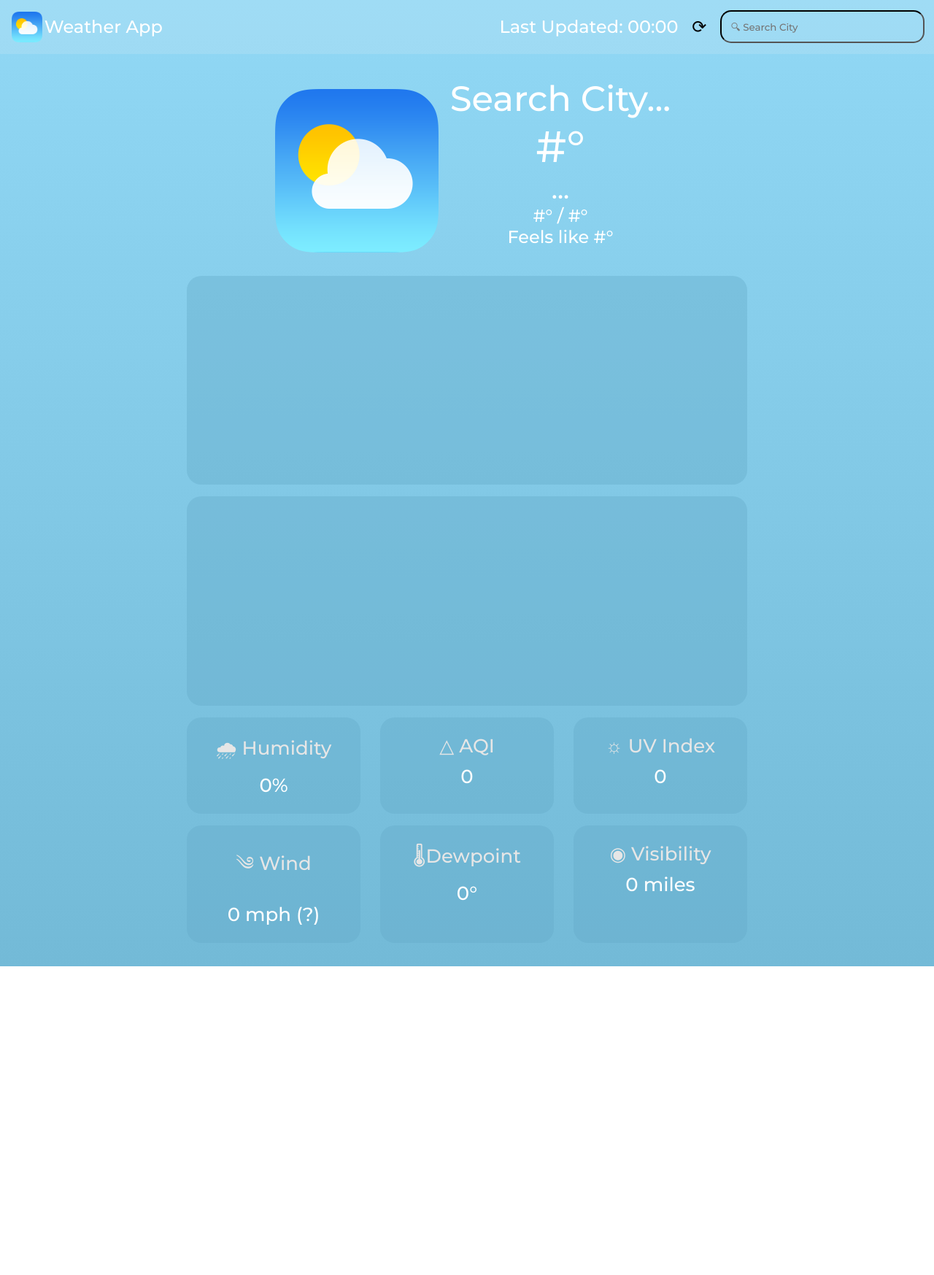
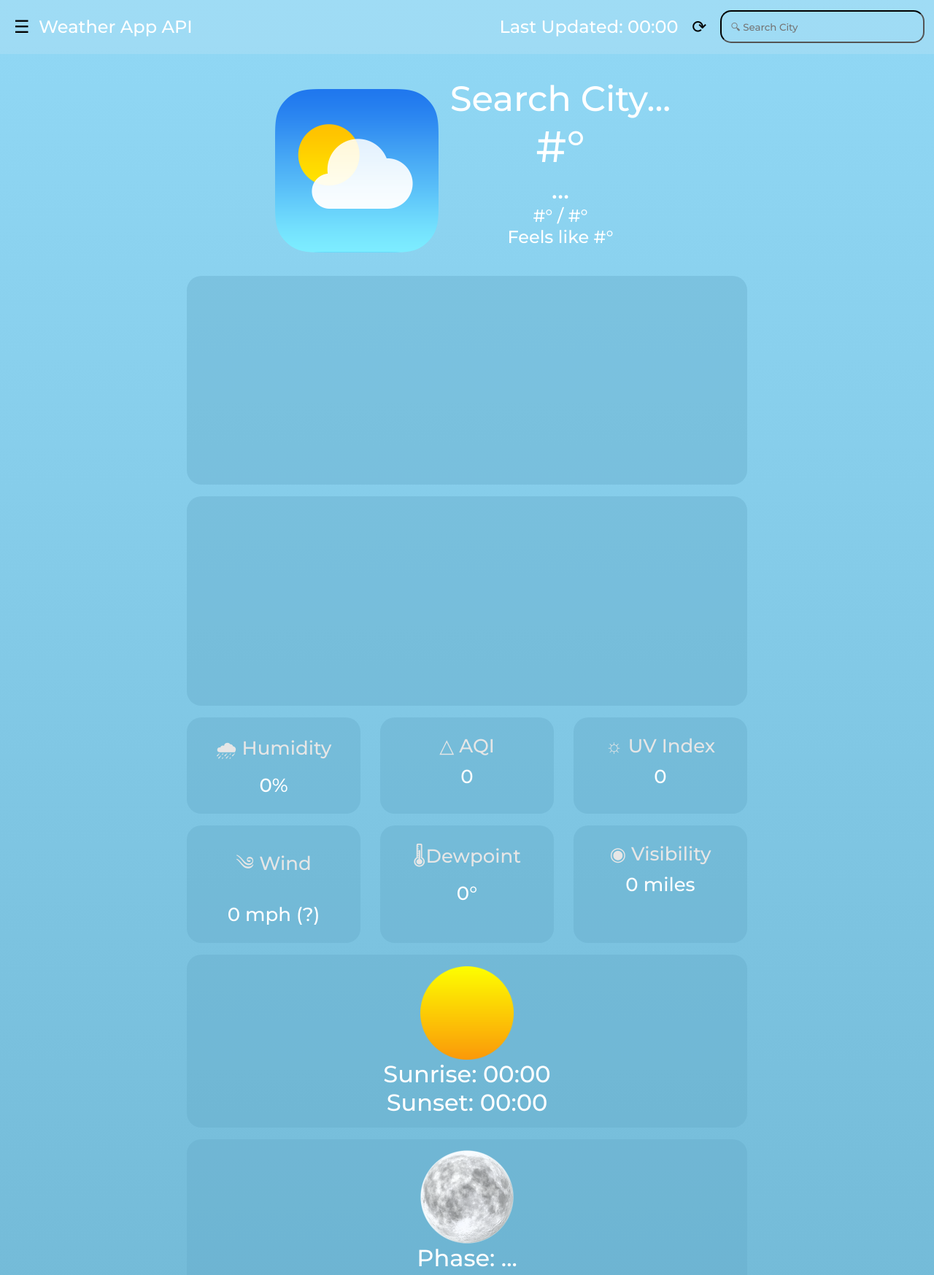
Before and after one commit to ChefRedr/weatherapp, a React (Vite) app: page / in a window 1280 px wide. Shown: the top 1747 px of the page at 73% size. Before the commit the page ends 1324 px from the top, so only its background shows below. Built offline with nearby package versions, Linux system fonts and the light colour scheme.

Commit message:
added astro components

```diff
--- a/src/App.jsx
+++ b/src/App.jsx
@@ -1,11 +1,15 @@
 import "./index.css"
 import Nav from "./Nav.jsx";
+import Menu from "./Menu.jsx";
 import { useEffect, useState } from "react";
 import Recap from './Recap.jsx';
 import appIcon from "./assets/appicon.png";
-import DailyWeather from "./DailyWeather.jsx"
-import WeeklyWeather from "./WeeklyWeather.jsx"
-import BarStat from "./BarStat.jsx"
+import DailyWeather from "./DailyWeather.jsx";
+import WeeklyWeather from "./WeeklyWeather.jsx";
+import BarStat from "./BarStat.jsx";
+import Astro from "./Astro.jsx";
+import sunImage from "./assets/sun.png"
+import moonImage from "./assets/moon.png"
 
 // Make sure to shout out the API
 
@@ -48,6 +52,12 @@ export default function App() {
   const [visibility, setVisibility] = useState(0);
   const [dewPoint, setDewPoint] = useState(0);
 
+  // Astro.jsx
+  const [sunriseTime, setSunriseTime] = useState("00:00");
+  const [sunsetTime, setSunsetTime] = useState("00:00");
+  const [moonPhase, setMoonPhase] = useState("...");
+  const [moonIllumination, setMoonIllumination] = useState("...");
+
   const API_KEY = "e63fee57e5524ff38e615336240808";
 
   async function weatherData(currCity) {
@@ -82,6 +92,11 @@ export default function App() {
       setWindDirection(weatherJson["current"]["wind_degree"]);
       setVisibility(weatherJson["forecast"]["forecastday"][0]["day"]["avgvis_miles"]);
       setDewPoint(weatherJson["current"]["dewpoint_f"])
+
+      setSunriseTime(weatherJson["forecast"]["forecastday"][0]["astro"]["sunrise"]);
+      setSunsetTime(weatherJson["forecast"]["forecastday"][0]["astro"]["sunset"]);
+      setMoonPhase(weatherJson["forecast"]["forecastday"][0]["astro"]["moon_phase"]);
+      setMoonIllumination(weatherJson["forecast"]["forecastday"][0]["astro"]["moon_illumination"]);
     }
   }
 
@@ -111,22 +126,25 @@ export default function App() {
 
   return (
     <div>
+      <Menu />
       <Nav time={updatedTime} handleClick={updateCity} reload={reload}/>
-      <div id="content">
+      <main id="content">
         <Recap recapImg={weatherImg} location={displayCity} currentDegrees={currentTemp} weatherCondition={condition} high={dailyHigh} low={dailyLow} feelsTemp={feelsLikeTemp}/>
         <DailyWeather dailyWeather={hourlyTempArray}/>
         <WeeklyWeather weeklyWeather={weeklyTempArray}/>
-        <div className="barStats">
+        <section className="barStats">
           <BarStat type="🌧 Humidity" value={humidity+"%"}/>
           <BarStat type="△ AQI" value={aqi}/>
           <BarStat type="☼ UV Index" value={uvIndex}/>
-        </div>
-        <div className="barStats">
+        </section>
+        <section className="barStats">
           <BarStat type="༄ Wind" value={windSpeed} windDirection={windDirection}/>
           <BarStat type="🌡Dewpoint" value={dewPoint + "°"}/>
           <BarStat type="◉ Visibility" value={visibility + " miles"}/>
-        </div>
-      </div>
+        </section >
+        <Astro img={sunImage} info1={"Sunrise: " + sunriseTime} info2={"Sunset: " + sunsetTime}/>
+        <Astro img={moonImage} info1={"Phase: " + moonPhase} info2={"Light: " + moonIllumination + "%"}/>
+      </main>
     </div>
   );
 
--- /dev/null
+++ b/src/Astro.jsx
@@ -0,0 +1,11 @@
+export default function Astro({ img, info1, info2 }) {
+    return(
+        <section className="astroInfo">
+            <img src={img} alt="astro body" />
+            <div>
+                <p>{info1}</p>
+                <p>{info2}</p>
+            </div>
+        </section>
+    );
+}
--- a/src/DailyWeather.jsx
+++ b/src/DailyWeather.jsx
@@ -2,12 +2,12 @@ import "./index.css"
 
 function DailyMetric({ time, weatherImg, temp, rainChance }) {
     return(
-        <div id="dailyWeatherMetric">
+        <section id="dailyWeatherMetric">
             <p>{time}</p>
             <img src={weatherImg} alt="weather condition image" />
             <p>{temp}°</p>
             <p id="rain2">☂{rainChance}%</p>
-        </div>
+        </section>
     );
 }
 
--- /dev/null
+++ b/src/Menu.jsx
@@ -0,0 +1,11 @@
+export default function Menu() {
+    return(
+        <div id="menu">
+            <p>Celcius / Farenheit</p>
+            <p>Saved Locations</p>
+            <p>Evanston</p>
+            <p>Moscow</p>
+            <p>Iowa</p>
+        </div>
+    );
+}
--- a/src/Nav.jsx
+++ b/src/Nav.jsx
@@ -37,10 +37,10 @@ export default function Nav({ time, handleClick, reload }) {
     return(
         <nav>
             <div>
-                <img className="zoomHide" id="logo" src={appIcon} alt="cloud and sun logo" />
-                <p className="zoomHide">Weather App</p>
+                <p id="menuIcon">☰</p>
+                <p className="zoomHide">Weather App API</p>
                 <p id="updatedTimeLabel" className="zoomHide">Last Updated: {time}</p>
-                <button id="reloadButton" className="zoomHide" type="button" onClick={reload}>⟳</button>
+                <button id="reloadButton" className="zoomHide hoverable" type="button" onClick={reload}>⟳</button>
                 <input id="searchCity" type="text" placeholder="🔍︎ Search City" ref={cityInputRef} />
             </div>
         </nav>
--- a/src/Recap.jsx
+++ b/src/Recap.jsx
@@ -2,7 +2,7 @@ import "./index.css"
 
 export default function Recap( { recapImg, location, currentDegrees, weatherCondition, high, low, feelsTemp} ) {
     return(
-        <div id="recap">
+        <section id="recap">
             <img src={recapImg} alt="Picture of the weather condition" />
             <div id="recapData">
                 <p id="location">{location}</p>
@@ -11,6 +11,6 @@ export default function Recap( { recapImg, location, currentDegrees, weatherCond
                 <p id="high-low">{high}° / {low}°</p>
                 <p id="feelsTemp">Feels like {feelsTemp}°</p>
             </div>
-        </div>
+        </section>
     );
 }
--- a/src/WeeklyWeather.jsx
+++ b/src/WeeklyWeather.jsx
@@ -9,12 +9,12 @@ function getDayOfWeek(dateString) {
 
 function WeeklyMetric({ date, rainChance, weatherImg, lowTemp, highTemp }) {
     return(
-        <div id="weeklyWeatherMetric">
+        <section id="weeklyWeatherMetric">
             <p className="weeklyWeatherComponent date">{date}</p>
             <p className="weeklyWeatherComponent rain" id="rain1">☂{rainChance}%</p>
             <img className="weeklyWeatherComponent weatherImg" src={weatherImg} alt="weather condition image" />
             <p className="weeklyWeatherComponent temp">{highTemp}° / {lowTemp}°</p>
-        </div>
+        </section>
     );
 }
 
--- a/src/index.css
+++ b/src/index.css
@@ -11,6 +11,11 @@ img {
   -ms-image-rendering: smooth;
   -o-image-rendering: smooth;
   height: auto;
+}
+
+#menu {
+  display: none;
+  position: absolute;
 }
 
 nav div {
@@ -39,9 +44,21 @@ nav div {
 
 #reloadButton:hover {
   border-radius: 10px;
-  background-color: rgba(238, 238, 238, 0.2);
+  background-color: rgba(238, 238, 238, 0.4);
   cursor: pointer;
 }
+
+#menuIcon {
+  color: black;
+  padding: 0.5%;
+  margin-right: 0.5%;
+}
+
+/* #menuIcon:hover {
+  border-radius: 10px;
+  background-color: rgba(238, 238, 238, 0.4);
+  cursor: pointer;
+} */
 
 #searchCity {
   background-color: rgba(238, 238, 238, 0);
@@ -63,6 +80,7 @@ body {
 #content {
   margin: 2em auto;
   width: 60%;
+  color: white;
 }
 
 #recap {
@@ -79,7 +97,6 @@ body {
 }
 
 #recapData {
-  color: white;
   display: flex;
   flex-direction: column;
   align-items: center;
@@ -117,7 +134,6 @@ body {
 
 #dailyWeatherMetric {
   font-size: 36px;
-  color: white;
   display: flex;
   flex-direction: column;
   align-items: center;
@@ -139,7 +155,6 @@ body {
 
 #weeklyWeatherMetric {
   font-size: 24px;
-  color: white;
   display: flex;
   flex-direction: row;
   align-items: center;
@@ -181,10 +196,10 @@ body {
   display: flex;
   flex-direction: column;
   align-items: center;
-  color: white;
   font-size: 26px;
   padding: 3%;
   width: 25%;
+  text-align: center;
 }
 
 .barStat .type {
@@ -194,6 +209,24 @@ body {
 
 #rain1, #rain2 {
   color: rgb(230, 230, 230);
+}
+
+.astroInfo {
+  background-color: rgba(100, 170, 200, 0.4);
+  border-radius: 20px;
+  display: flex;
+  flex-direction: column;
+  padding: 2%;
+  justify-content: space-between;
+  align-items: center;
+  font-size: 32px;
+  text-align: center;
+  margin-bottom: 0.5em;
+}
+
+.astroInfo img {
+  width: 128px;
+  height: 128px;
 }
 
 @media (max-width: 875px) {
@@ -212,7 +245,7 @@ body {
   }
 }
 
-@media (max-width: 650px) {
+@media (max-width: 750px) {
   .zoomHide {
     display: none;
   }
@@ -237,4 +270,39 @@ body {
     padding: 2% 0;
     margin-bottom: 0.5em;
   }
+  .astroInfo {
+    flex-direction: column;
+    text-align: center;
+  }
+  .astroInfo img {
+    margin-left: 0;
+  }
+  .astroInfo div {
+    margin-right: 0;
+  }
 }
+
+/* Scrollbar CSS */
+::-webkit-scrollbar {
+  width: 10px;
+  height: 10px;
+}
+
+::-webkit-scrollbar-track {
+  background: #90caf9;
+  border-radius: 10px;
+}
+
+::-webkit-scrollbar-thumb {
+  background-color: white;
+  border-radius: 10px;
+  border: 2px solid #90caf9;
+}
+
+::-webkit-scrollbar-thumb:hover {
+  background-color: rgb(240, 240, 240);
+}
+
+::-webkit-scrollbar-thumb:active {
+  background-color: lightgray;
+}
```
Also changed, not shown: src/assets/moon.png (added), src/assets/sun.png (added).
